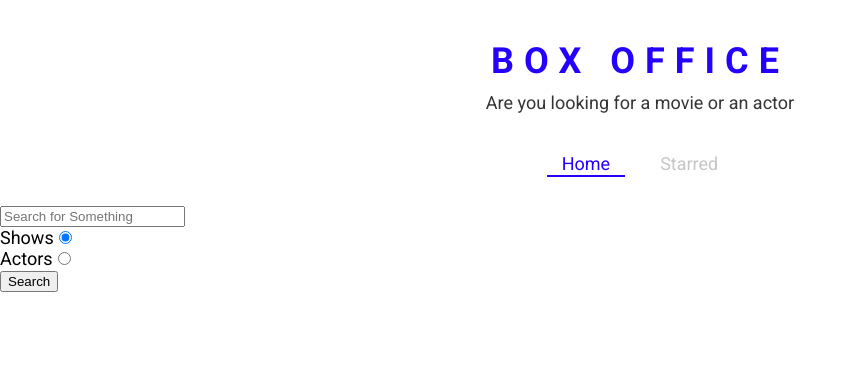
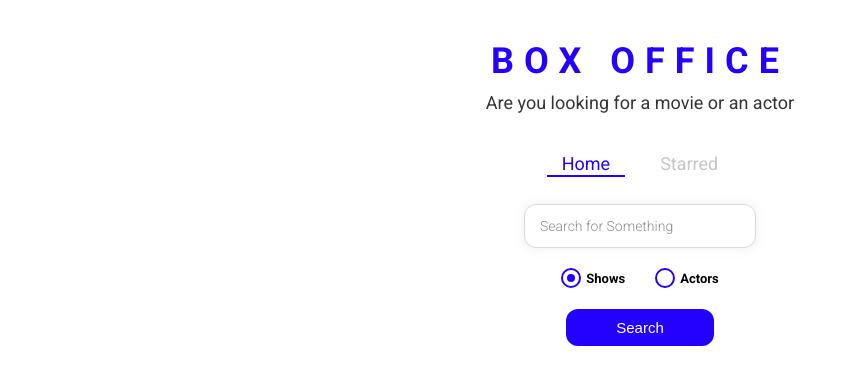
Before and after one commit to arjha97/box-office, a React (Create React App) app: page / in a window 1280 px wide. Shown: the top 384 px of the page, without its empty margins (0-857 px from the left). Built offline with nearby package versions, Linux system fonts and the light colour scheme.

Commit message:
styled part 2

```diff
--- /dev/null
+++ b/src/components/CustomRadio.js
@@ -0,0 +1,66 @@
+import React from 'react';
+import styled from 'styled-components';
+
+const RadioWrapper = styled.label`
+  display: block;
+  position: relative;
+  padding-left: 25px;
+  cursor: pointer;
+  font-size: 13px;
+  user-select: none;
+  font-weight: 700;
+  line-height: 1.65;
+
+  input {
+    position: absolute;
+    opacity: 0;
+    cursor: pointer;
+  }
+
+  span {
+    position: absolute;
+    top: 0;
+    left: 0;
+    height: 16px;
+    width: 16px;
+    background-color: #fff;
+    border: 2px solid ${({ theme }) => theme.mainColors.blue};
+    border-radius: 50%;
+  }
+
+  input:checked ~ span {
+    background-color: #fff;
+    border: 2px solid ${({ theme }) => theme.mainColors.blue};
+  }
+
+  span:after {
+    content: '';
+    position: absolute;
+    display: none;
+  }
+
+  input:checked ~ span:after {
+    display: block;
+  }
+
+  span:after {
+    top: 4px;
+    left: 4px;
+    width: 8px;
+    height: 8px;
+    border-radius: 50%;
+    background: ${({ theme }) => theme.mainColors.blue};
+  }
+`;
+
+const CustomRadio = ({ label, ...restProps }) => {
+  return (
+    <RadioWrapper htmlFor={restProps.id}>
+      {label}
+      <input {...restProps} type="radio" />
+      <span />
+    </RadioWrapper>
+  );
+};
+
+export default CustomRadio;
--- a/src/pages/Home.js
+++ b/src/pages/Home.js
@@ -1,9 +1,11 @@
 import React, {useState} from 'react';
 import ActorGrid from '../components/actors/ActorGrid';
 import MainPageLayout from '../components/MainPageLayout';
+import CustomRadio from '../components/CustomRadio';
 import ShowGrid from '../components/show/ShowGrid';
 import {apiGet} from '../misc/config';
 import { useLastQuery } from '../misc/custom-hooks';
+import { RadioInputsWrapper, SearchInput, SearchButtonWrapper } from './Home.styled';
 
 const Home = () => {
 
@@ -52,32 +54,41 @@
 
     return (
         <MainPageLayout>
-          <input type="text"
+          <SearchInput type="text"
            onChange={onInputChange}
            onKeyDown={onKeyDown}
            value={input}
            placeholder='Search for Something'
            />
 
+           <RadioInputsWrapper>
+
            <div>
-             <label htmlFor="shows-search">
-               Shows
-               <input id="shows-search" type='radio' value='shows'
-               checked={isShowSearch}
-               onChange={onRadioChange}/>
-             </label>
+              <CustomRadio
+                label="Shows"
+                id="shows-search"
+                value="shows"
+                checked={isShowSearch}
+                onChange={onRadioChange}
+              />
            </div>
 
-           <div>
-             <label htmlFor="actors-search">
-               Actors
-               <input id="actors-search" type='radio' value='people'
-               checked={!isShowSearch}
-               onChange={onRadioChange}/>
-             </label>
-           </div>
+            <div>
+              <CustomRadio
+                label="Actors"
+                id="actors-search"
+                value="people"
+                checked={!isShowSearch}
+                onChange={onRadioChange}
+              />
+            </div>
 
-          <button type="button" onClick={onSearch}>Search</button>
+           </RadioInputsWrapper>
+
+          <SearchButtonWrapper>
+            <button type="button" onClick={onSearch}>Search</button>
+          </SearchButtonWrapper>
+
           {renderResults()}
         </MainPageLayout>
     )
--- /dev/null
+++ b/src/pages/Home.styled.js
@@ -0,0 +1,49 @@
+import styled from 'styled-components';
+
+export const SearchInput = styled.input`
+  display: block;
+  font-family: 'Roboto', sans-serif;
+  width: 200px;
+  margin: auto;
+  outline: none;
+  padding: 13px 15px;
+  border: 1px solid #dbdbdb;
+  box-shadow: 0px 0px 10px 0px rgba(219, 219, 219, 0.5);
+  font-size: 14px;
+  border-radius: 12px;
+  color: #8d8d8d;
+
+  &::placeholder {
+    font-weight: 300;
+    color: #8d8d8d;
+  }
+`;
+
+export const RadioInputsWrapper = styled.div`
+  display: flex;
+  justify-content: center;
+  margin: 20px 0;
+
+  div {
+    margin: 0 15px;
+  }
+`;
+
+export const SearchButtonWrapper = styled.div`
+  text-align: center;
+  margin-bottom: 35px;
+
+  button {
+    color: #fff;
+    background-color: ${({ theme }) => theme.mainColors.blue};
+    margin: auto;
+    padding: 10px 50px;
+    font-size: 15px;
+    border: none;
+    outline: none;
+    border-radius: 12px;
+    &:hover {
+      cursor: pointer;
+    }
+  }
+`;
```
